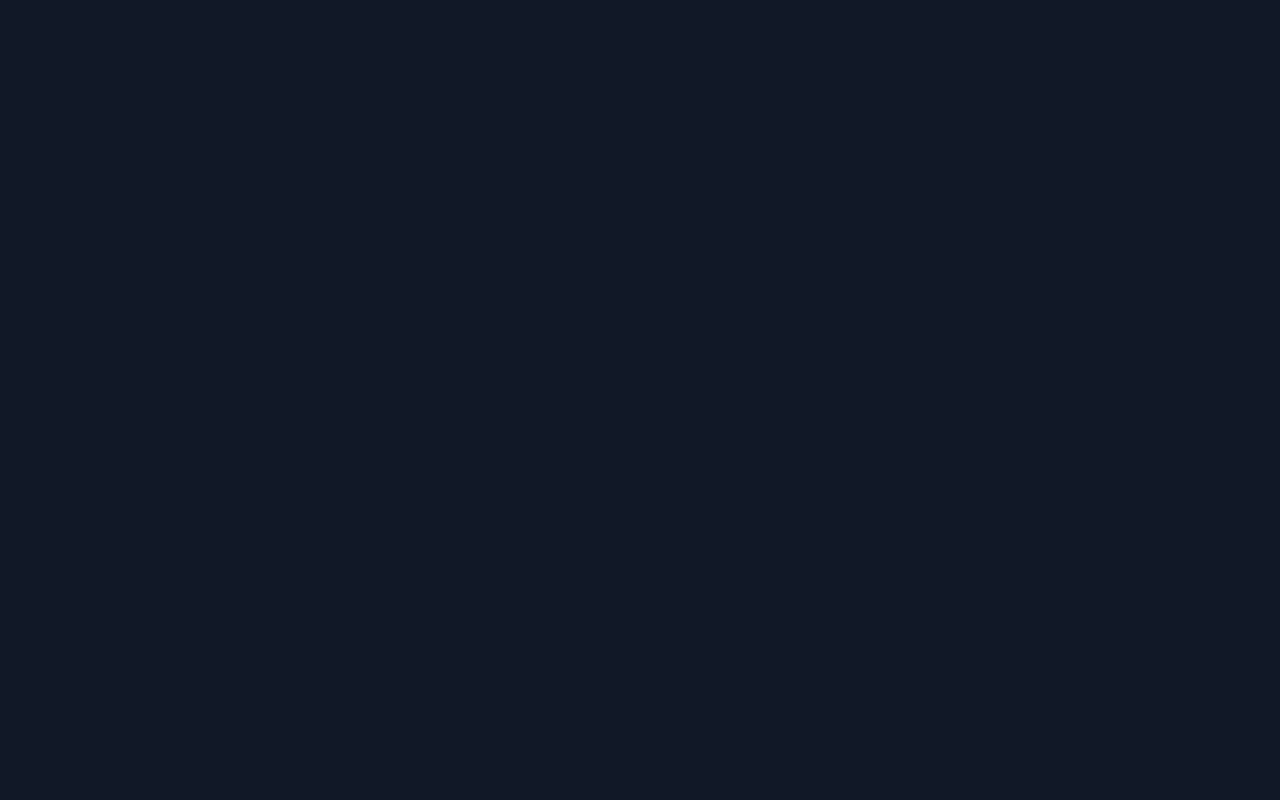
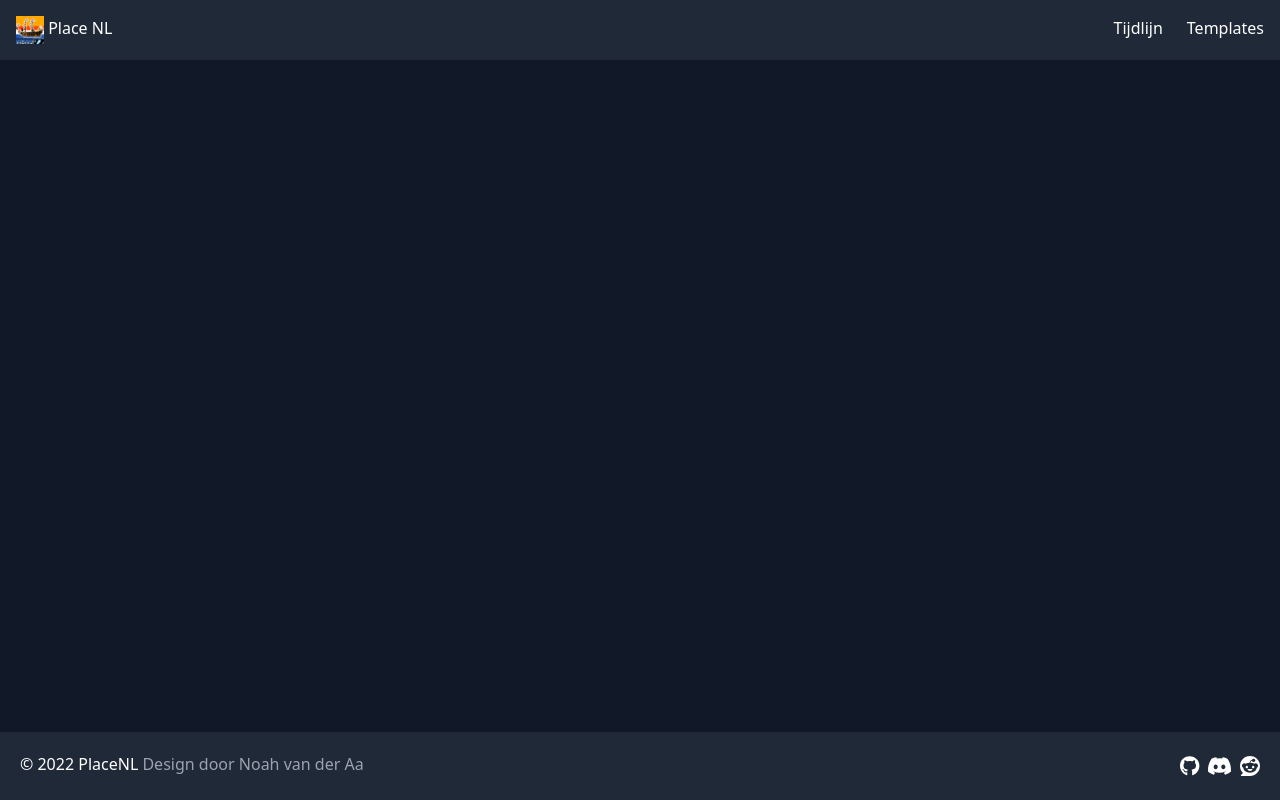
Before and after one commit to PlaceNL2022/PlaceNL.nl, a React (Create React App) app: page / in a window 1280 px wide. Before the commit this address had no page. Built offline with nearby package versions, Linux system fonts and the light colour scheme.

Commit message:
CEO of webdesign here with a navbar and footer

```diff
--- a/public/index.html
+++ b/public/index.html
@@ -12,7 +12,7 @@
     <title>Place NL</title>
 </head>
 
-<body class="bg-gray-900">
+<body class="bg-gray-800">
     <noscript>
         Je moet JavaScript inschakelen om deze website te bekijken. Excuses voor het ongemak!
         <br />
--- a/src/App.js
+++ b/src/App.js
@@ -3,15 +3,20 @@ import { BrowserRouter, Route, Routes } from 'react-router-dom';
 import OrderHistoryPage from './pages/orderhistory/OrderHistoryPage';
 import TimelinePage from './pages/timeline/TimelinePage';
 
+import Footer from './layout/Footer';
+import Navbar from './layout/Navbar';
+
 export default () => (
-    <div className='min-h-screen bg-gray-900 text-white p-5'>
+    <div className='min-h-screen bg-gray-900 text-white relative'>
         <BrowserRouter>
-            <div>
+            <Navbar />
+            <div className='p-5 pb-20'>
                 <Routes>
                     <Route path='/orderhistory' element={<OrderHistoryPage />} />
                     <Route path='/timeline' element={<TimelinePage />} />
                 </Routes>
             </div>
+            <Footer />
         </BrowserRouter>
     </div>
 );
--- /dev/null
+++ b/src/layout/Footer.js
@@ -0,0 +1,14 @@
+import { FontAwesomeIcon } from '@fortawesome/react-fontawesome';
+import { faDiscord, faGithub, faReddit } from '@fortawesome/free-brands-svg-icons';
+
+export default () => <div className='bg-gray-800 p-5 sm:flex gap-2 absolute bottom-0 w-full'>
+    <div className='flex-auto'>
+        <span>&copy; 2022 PlaceNL </span>
+        <span className='text-gray-400'><br className='sm:hidden' />Design door <a href='https://github.com/NoahvdAa' target='_blank' rel='noreferrer'>Noah van der Aa</a></span>
+    </div>
+    <div className='flex-auto text-center sm:text-right text-xl'>
+        <a href='https://github.com/PlaceNL' target='_blank' rel='noreferrer' className='pr-2'><FontAwesomeIcon icon={faGithub} /></a>
+        <a href='https://discord.gg/PlaceNL' target='_blank' rel='noreferrer' className='pr-2'><FontAwesomeIcon icon={faDiscord} /></a>
+        <a href='https://reddit.com/r/PlaceNL' target='_blank' rel='noreferrer'><FontAwesomeIcon icon={faReddit} /></a>
+    </div>
+</div>;
--- /dev/null
+++ b/src/layout/Navbar.js
@@ -0,0 +1,17 @@
+import { Link, NavLink } from 'react-router-dom';
+
+export default () => <div className='bg-gray-800 p-2 sm:flex gap-2 w-full'>
+    <div className='flex-auto'>
+        <Link to='/' className='hover:bg-gray-700 p-2 flex w-max'>
+            <img src='/logo512.png' width={28} alt='' />&nbsp;Place NL
+        </Link>
+    </div>
+    <div className='flex-auto flex justify-end gap-2'>
+        {navLink('/timeline', 'Tijdlijn')}
+        {navLink('/orderhistory', 'Templates')}
+    </div>
+</div>;
+
+function navLink(link, content) {
+    return <NavLink to={link} className={({ isActive }) => `${(isActive ? 'bg-gray-600' : 'hover:bg-gray-700')} p-2 flex w-max`}>{content}</NavLink>;
+}
--- a/src/pages/orderhistory/OrderHistoryPage.js
+++ b/src/pages/orderhistory/OrderHistoryPage.js
@@ -16,7 +16,7 @@ export default class OrderHistoryPage extends React.Component {
     componentDidMount() {
         document.title = 'Ordergeschiedenis - Place NL';
 
-        fetch('https://placenl.github.io/2022-order-history/data.min.json').then(async (res) => {
+        fetch('https://2022-order-history.placenl.nl/data.min.json').then(async (res) => {
             const data = await res.json();
 
             data.mapHistory.reverse();
@@ -32,15 +32,15 @@ export default class OrderHistoryPage extends React.Component {
     }
 
     getMapHistoryContents() {
-        return this.state.data.mapHistory.map((entry) => <div className='flex gap-2 mb-5 mt-5' id={entry.file}>
-            <LazyLoadImage alt={entry.reason} placeholder={<Spinner />} src={`https://placenl.github.io/2022-order-history/maps/${entry.file}`} width={512} className='border-2 border-white rounded' />
+        return this.state.data.mapHistory.map((entry) => <div className='md:flex gap-2 mb-5 mt-5' id={entry.file}>
+            <LazyLoadImage alt={entry.reason} placeholder={<Spinner />} src={`https://2022-order-history.placenl.nl/maps/${entry.file}`} width={512} height={entry.date >= 1648918955127 && entry.date <= 1649011535759 ? 256 : 512} className='max-w-full border-2 border-white rounded' />
             <div>
                 <h5 className='text-gray-400'>{new Date(entry.date).toLocaleString()}</h5>
                 <h3 className='text-2xl'>{entry.reason}</h3>
                 <p>
-                    <a href={`https://placenl.github.io/2022-order-history/maps/${entry.file}`} download={entry.file} className='text-blue-400'><FontAwesomeIcon icon={faDownload} /> Template downloaden</a>
+                    <a href={`https://2022-order-history.placenl.nl/maps/${entry.file}`} download={entry.file} className='text-blue-400'><FontAwesomeIcon icon={faDownload} /> Template downloaden</a>
                     <br />
-                    <a href={`https://placenl.github.io/2022-order-history/maps/${entry.file}`} rel='noreferrer' target='_blank' className='text-blue-400'><FontAwesomeIcon icon={faArrowUpRightFromSquare} /> Template openen (in nieuw tablad)</a>
+                    <a href={`https://2022-order-history.placenl.nl/maps/${entry.file}`} rel='noreferrer' target='_blank' className='text-blue-400'><FontAwesomeIcon icon={faArrowUpRightFromSquare} /> Template openen (in nieuw tablad)</a>
                 </p>
             </div>
         </div>);
--- a/tailwind.config.js
+++ b/tailwind.config.js
@@ -5,5 +5,6 @@ module.exports = {
     theme: {
         extend: {}
     },
-    plugins: []
+    plugins: [],
+    important: true
 };
```
